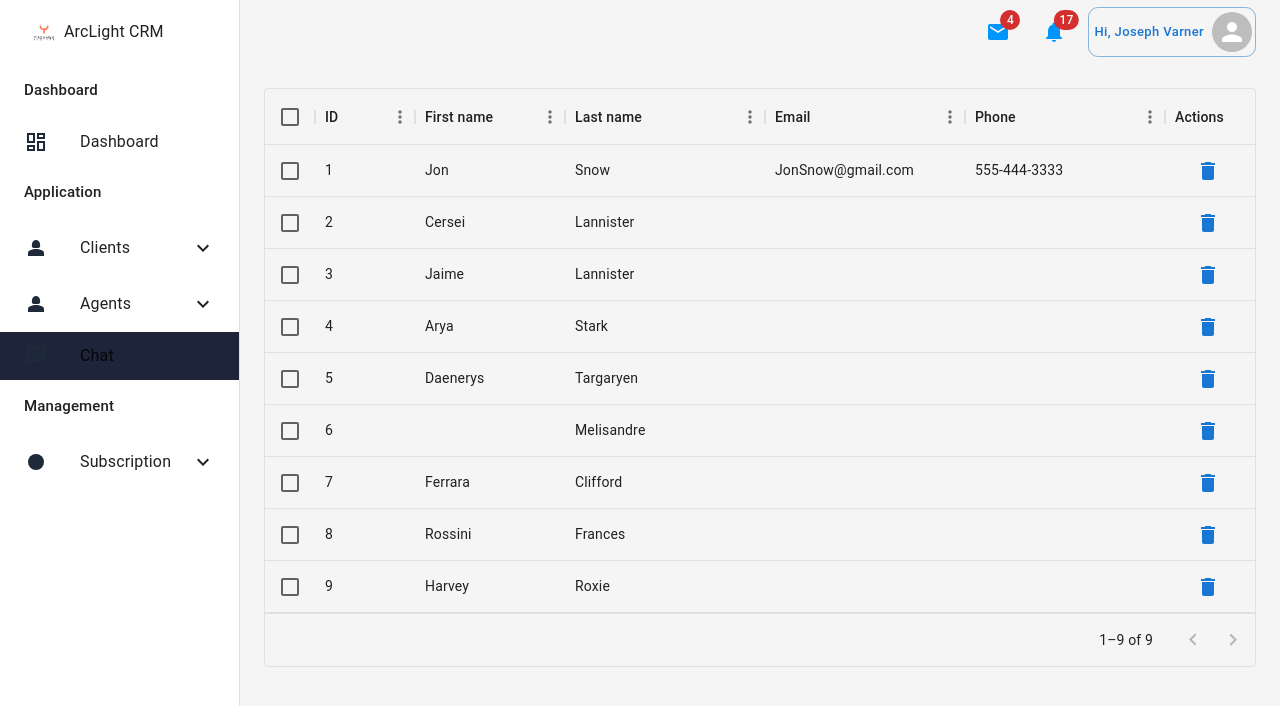
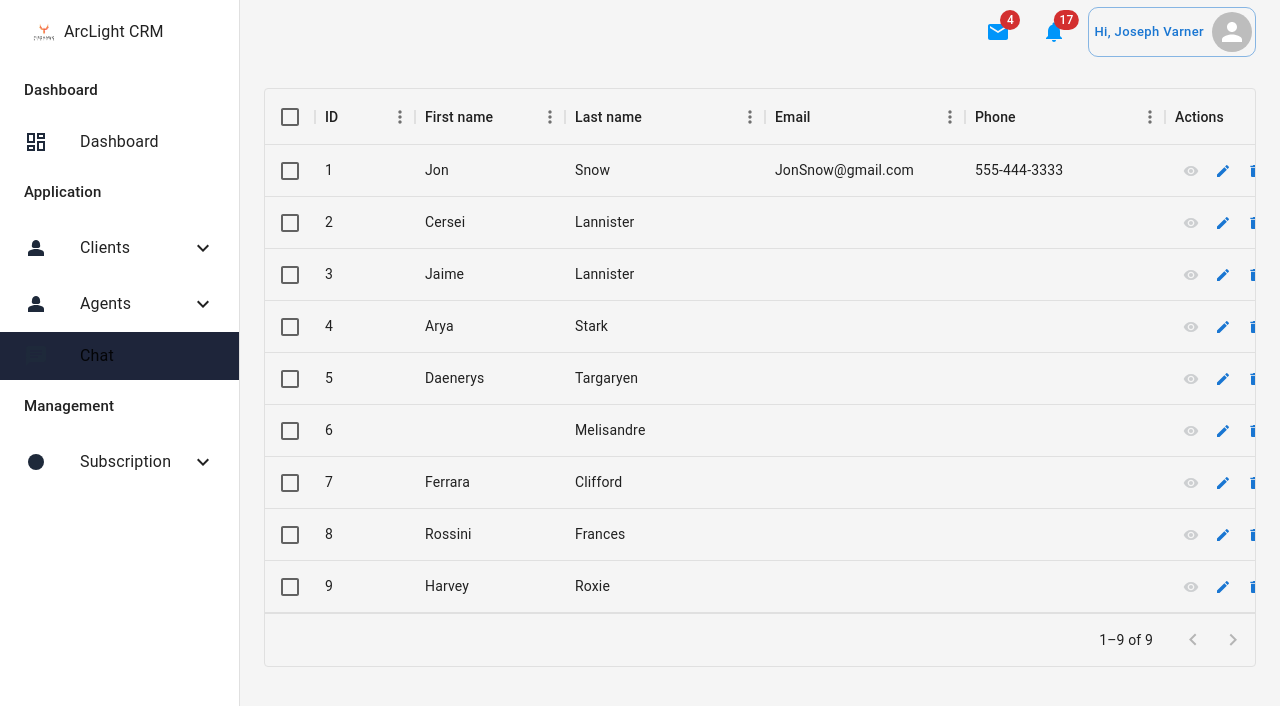
Before and after one commit to joester030376/ArcLightCRM, a React (Create React App) app: page /agents/agentlist in a window 1280 px wide. Shown: the top 706 px of the page. Built offline with nearby package versions, Linux system fonts and the light colour scheme.

Commit message:
adding more css to agent list

```diff
--- a/src/pages/application/agents/AgentList.tsx
+++ b/src/pages/application/agents/AgentList.tsx
@@ -4,8 +4,14 @@ import { DataGrid, GridColDef, GridValueGetterParams } from '@mui/x-data-grid';
 import Button from '@mui/material/Button';
 import DeleteIcon from '@mui/icons-material/Delete';
 import EditIcon from '@mui/icons-material/Edit';
+import VisibilityIcon from '@mui/icons-material/Visibility';
 
 const onButtonClick = (e: React.ChangeEvent<any> , row: any) => {
+    e.stopPropagation();
+    console.log(row);
+}
+
+const onEditClick = (e: React.ChangeEvent<any> , row: any) => {
     e.stopPropagation();
     console.log(row);
 }
@@ -43,21 +49,55 @@ const columns: GridColDef[] = [
         return (
             <div>
                 <Button
-                    onClick={(e) => onButtonClick(e, params.row)}
                     sx={{
-                        margin: "1px"
+                        minHeight: 0,
+                        minWidth: 0,
+                        padding: 1
                     }}
+                    onClick={(e) => onEditClick(e, params.row)}
                 >
-                    <DeleteIcon />
+                    <VisibilityIcon
+                        sx={{
+                            fontSize: "medium",
+                            color: "#cdcfd1",
+
+                        }}
+                    />
                 </Button>
                 <Button
+                    sx={{
+                        minHeight: 0,
+                        minWidth: 0,
+                        padding: 1
+
+                    }}
+                    onClick={(e) => onEditClick(e, params.row)}
+                >
+                    <EditIcon
+                        sx={{
+                            fontSize: "medium"
+                        }}
+                    />
+                </Button>
+                <Button
+                    sx={{
+                        minHeight: 0,
+                        minWidth: 0,
+                        padding: 1
+                    }}
+
                     onClick={(e) => onButtonClick(e, params.row)}
+                >
+                    <DeleteIcon
+                        sx={{
+                            fontSize: "medium"
+                        }}
 
-                >
-                    <EditIcon />
+                    />
                 </Button>
+
+
             </div>
-
         );
       } }
 
```
